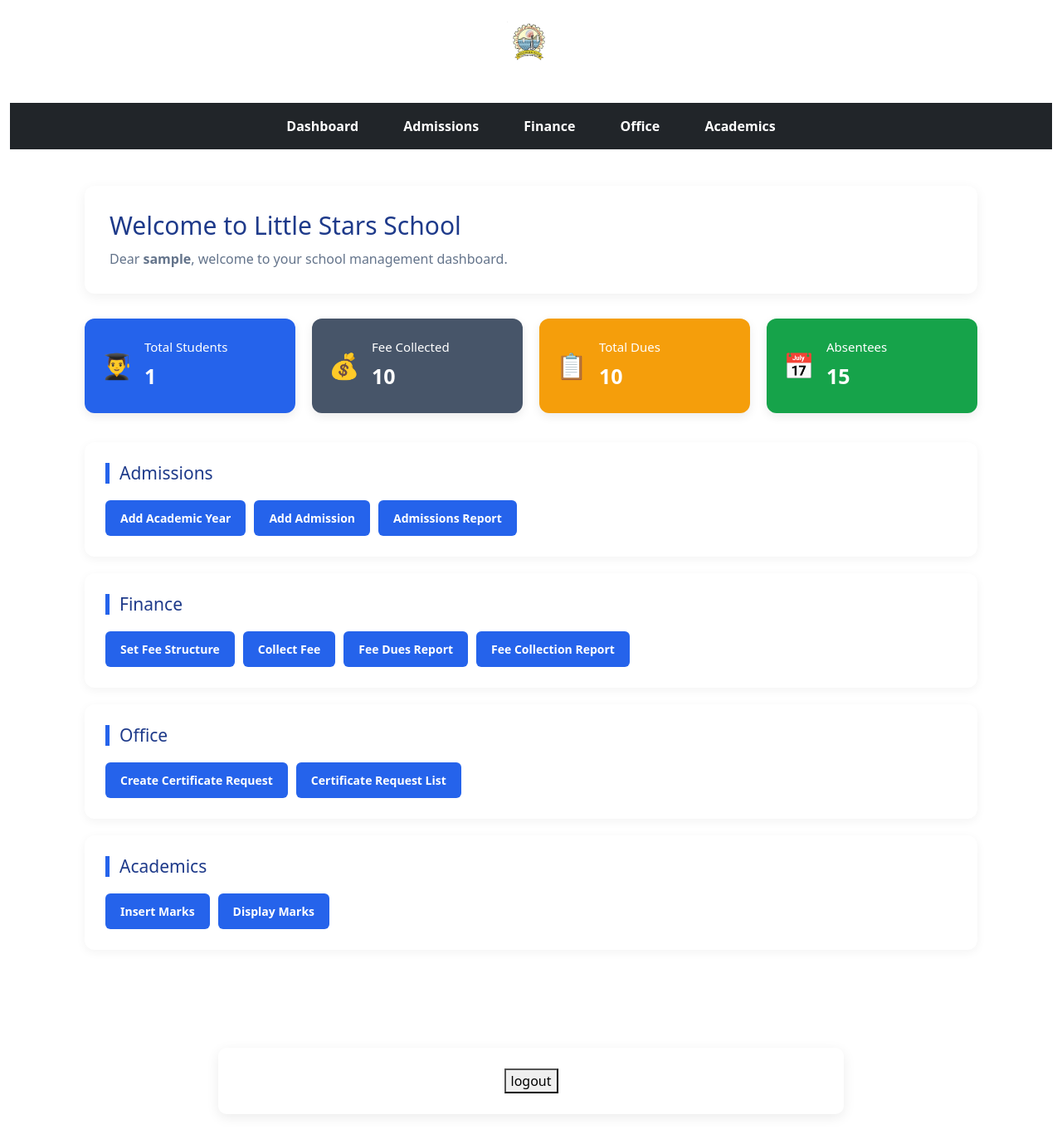
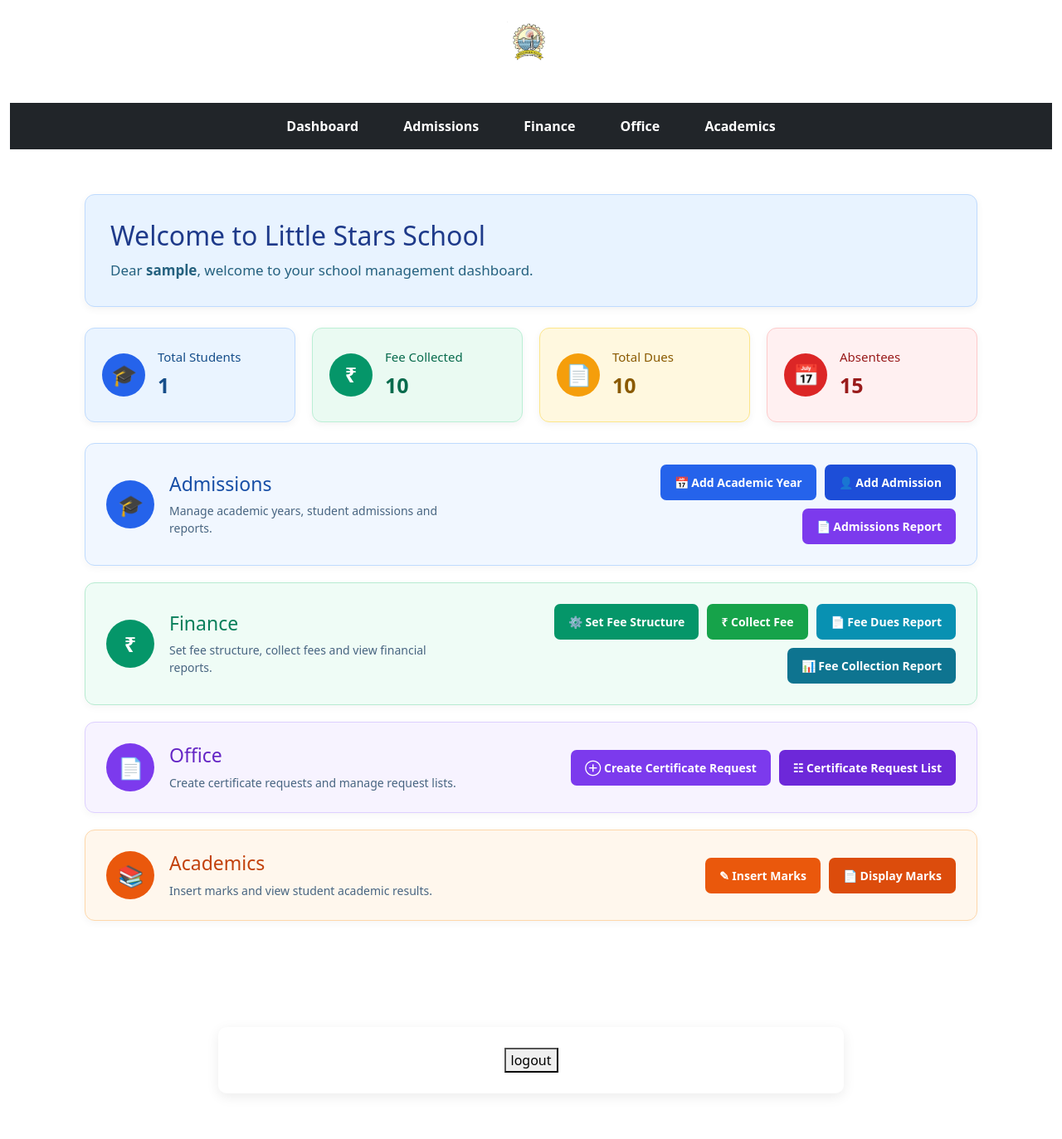
Before and after one commit to Nazeer636/SchoolManagementProject, a Django app: page / in a window 1280 px wide. Shown: the whole page at 83% size. After the commit the page ends 1319 px from the top, so only its background shows below. Run offline with Django 5.2, Linux system fonts and the light colour scheme; a user stored in the database is signed in; tables that the repository leaves empty hold one stand-in row (values such as "Sample post").

Commit message:
Final commit

```diff
--- a/static/css/styles.css
+++ b/static/css/styles.css
@@ -48,13 +48,13 @@ body {
 
 
 /* =========================
-   Dashboard Container
+   Dashboard
    ========================= */
 
 .dashboard {
     max-width: 1200px;
     margin: 0 auto;
-    padding: 20px;
+    padding: 30px 20px;
 }
 
 
@@ -63,36 +63,37 @@ body {
    ========================= */
 
 .welcome-section {
-    background: white;
+    background: #e8f3ff;
+    border: 1px solid #bfdbfe;
+    border-radius: 12px;
     padding: 30px;
-    border-radius: 12px;
-    margin-bottom: 30px;
-    box-shadow: 0 4px 15px rgba(0, 0, 0, 0.06);
+    margin-bottom: 25px;
+    box-shadow: 0 3px 10px rgba(0, 0, 0, 0.05);
 }
 
 .welcome-section h1 {
     text-align: left;
     color: #1e3a8a;
+    font-size: 32px;
     margin: 0 0 10px;
-    font-size: 30px;
 }
 
 .welcome-section p {
+    color: #25617f;
+    font-size: 17px;
     margin: 0;
-    color: #64748b;
-    font-size: 16px;
 }
 
 
 /* =========================
-   Dashboard Statistics
+   Statistics Cards
    ========================= */
 
 .dashboard-cards {
     display: grid;
     grid-template-columns: repeat(4, 1fr);
     gap: 20px;
-    margin-bottom: 35px;
+    margin-bottom: 25px;
 }
 
 .dashboard-card {
@@ -101,24 +102,30 @@ body {
     gap: 15px;
     padding: 25px 20px;
     border-radius: 12px;
-    color: white;
-    box-shadow: 0 4px 12px rgba(0, 0, 0, 0.08);
+    border: 1px solid;
+    box-shadow: 0 3px 10px rgba(0, 0, 0, 0.05);
     transition: transform 0.2s ease, box-shadow 0.2s ease;
 }
 
 .dashboard-card:hover {
-    transform: translateY(-4px);
-    box-shadow: 0 8px 20px rgba(0, 0, 0, 0.12);
+    transform: translateY(-3px);
+    box-shadow: 0 7px 18px rgba(0, 0, 0, 0.1);
 }
 
 .card-icon {
-    font-size: 30px;
+    width: 52px;
+    height: 52px;
+    border-radius: 50%;
+    display: flex;
+    align-items: center;
+    justify-content: center;
+    font-size: 25px;
+    font-weight: bold;
 }
 
-.dashboard-card h4 {
-    margin: 0 0 8px;
+.card-content h4 {
+    margin: 0 0 7px;
     font-size: 15px;
-    font-weight: 500;
 }
 
 .card-value {
@@ -127,22 +134,59 @@ body {
 }
 
 
-/* Card Backgrounds */
+/* Students */
 
 .students-card {
-    background: #2563eb;
+    background: #eaf4ff;
+    border-color: #bfdbfe;
+    color: #164e8a;
 }
 
-.fees-card {
-    background: #475569;
+.students-card .card-icon {
+    background: #2563eb;
+    color: white;
 }
 
-.dues-card {
-    background: #f59e0b;
+
+/* Fees */
+
+.fees-card {
+    background: #eafaf2;
+    border-color: #bbefd5;
+    color: #086b4d;
 }
 
+.fees-card .card-icon {
+    background: #059669;
+    color: white;
+}
+
+
+/* Dues */
+
+.dues-card {
+    background: #fff8df;
+    border-color: #fde68a;
+    color: #8a5a00;
+}
+
+.dues-card .card-icon {
+    background: #f59e0b;
+    color: white;
+}
+
+
+/* Absentees */
+
 .attendance-card {
-    background: #16a34a;
+    background: #fff0f1;
+    border-color: #fecaca;
+    color: #991b1b;
+}
+
+.attendance-card .card-icon {
+    background: #dc2626;
+    color: white;
 }
 
 
@@ -151,19 +195,122 @@ body {
    ========================= */
 
 .dashboard-section {
-    background: white;
+    display: flex;
+    align-items: center;
+    justify-content: space-between;
+    gap: 25px;
     padding: 25px;
+    margin-bottom: 20px;
     border-radius: 12px;
-    margin-bottom: 20px;
-    box-shadow: 0 3px 12px rgba(0, 0, 0, 0.05);
+    border: 1px solid;
+    box-shadow: 0 3px 10px rgba(0, 0, 0, 0.04);
 }
 
-.dashboard-section h3 {
-    color: #1e3a8a;
-    margin: 0 0 20px;
-    padding-left: 12px;
-    border-left: 5px solid #2563eb;
-    font-size: 21px;
+
+/* Section Information */
+
+.section-info {
+    display: flex;
+    align-items: center;
+    gap: 18px;
+    min-width: 330px;
+}
+
+.section-icon {
+    width: 58px;
+    height: 58px;
+    border-radius: 50%;
+    display: flex;
+    align-items: center;
+    justify-content: center;
+    font-size: 25px;
+    font-weight: bold;
+    flex-shrink: 0;
+}
+
+.section-info h3 {
+    margin: 0 0 8px;
+    font-size: 23px;
+}
+
+.section-info p {
+    margin: 0;
+    color: #486581;
+    font-size: 14px;
+    line-height: 1.5;
+}
+
+
+/* =========================
+   Section Colors
+   ========================= */
+
+
+/* Admissions */
+
+.admissions-section {
+    background: #f1f7ff;
+    border-color: #bfdbfe;
+}
+
+.admissions-section .section-icon {
+    background: #2563eb;
+    color: white;
+}
+
+.admissions-section h3 {
+    color: #174ea6;
+}
+
+
+/* Finance */
+
+.finance-section {
+    background: #effcf6;
+    border-color: #b7ebd1;
+}
+
+.finance-section .section-icon {
+    background: #059669;
+    color: white;
+}
+
+.finance-section h3 {
+    color: #087f5b;
+}
+
+
+/* Office */
+
+.office-section {
+    background: #f7f3ff;
+    border-color: #ddd0ff;
+}
+
+.office-section .section-icon {
+    background: #7c3aed;
+    color: white;
+}
+
+.office-section h3 {
+    color: #6425c5;
+}
+
+
+/* Academics */
+
+.academics-section {
+    background: #fff7ed;
+    border-color: #fed7aa;
+}
+
+.academics-section .section-icon {
+    background: #ea580c;
+    color: white;
+}
+
+.academics-section h3 {
+    color: #c2410c;
 }
 
 
@@ -174,6 +321,7 @@ body {
 .action-buttons {
     display: flex;
     flex-wrap: wrap;
+    justify-content: flex-end;
     gap: 10px;
 }
 
@@ -182,20 +330,78 @@ body {
 }
 
 .action-buttons button {
-    background: #2563eb;
     color: white;
     border: none;
-    border-radius: 6px;
-    padding: 11px 18px;
+    border-radius: 7px;
+    padding: 11px 17px;
     font-size: 14px;
     font-weight: 600;
     cursor: pointer;
-    transition: background 0.2s ease, transform 0.2s ease;
+    transition: transform 0.2s ease, opacity 0.2s ease;
 }
 
 .action-buttons button:hover {
+    transform: translateY(-2px);
+    opacity: 0.9;
+}
+
+
+/* =========================
+   Individual Button Colors
+   ========================= */
+
+/* Blue */
+
+.btn-blue {
+    background: #2563eb;
+}
+
+.btn-dark-blue {
     background: #1d4ed8;
-    transform: translateY(-2px);
+}
+
+
+/* Purple */
+
+.btn-purple {
+    background: #7c3aed;
+}
+
+.btn-dark-purple {
+    background: #6d28d9;
+}
+
+
+/* Green */
+
+.btn-green {
+    background: #059669;
+}
+
+.btn-light-green {
+    background: #16a34a;
+}
+
+
+/* Teal */
+
+.btn-teal {
+    background: #0891b2;
+}
+
+.btn-dark-teal {
+    background: #0e7490;
+}
+
+
+/* Orange */
+
+.btn-orange {
+    background: #ea580c;
+}
+
+.btn-red-orange {
+    background: #dc4c0c;
 }
 
 
@@ -219,10 +425,19 @@ form {
    Responsive Design
    ========================= */
 
-@media (max-width: 900px) {
+@media (max-width: 1000px) {
 
     .dashboard-cards {
         grid-template-columns: repeat(2, 1fr);
+    }
+
+    .dashboard-section {
+        flex-direction: column;
+        align-items: flex-start;
+    }
+
+    .action-buttons {
+        justify-content: flex-start;
     }
 
 }
@@ -234,8 +449,12 @@ form {
         padding: 15px;
     }
 
+    .welcome-section {
+        padding: 22px;
+    }
+
     .welcome-section h1 {
-        font-size: 24px;
+        font-size: 25px;
     }
 
     .dashboard-cards {
@@ -246,10 +465,16 @@ form {
         padding: 20px;
     }
 
+    .section-info {
+        min-width: 0;
+    }
+
     .action-buttons {
+        width: 100%;
         flex-direction: column;
     }
 
+    .action-buttons a,
     .action-buttons button {
         width: 100%;
     }
--- a/templates/home.html
+++ b/templates/home.html
@@ -6,33 +6,35 @@
 
     <!-- Welcome Section -->
     <div class="welcome-section">
+        <div>
             <h1>Welcome to Little Stars School</h1>
             <p>Dear <strong>{{username}}</strong>, welcome to your school management dashboard.</p>
         </div>
+    </div>
 
 
-    <!-- Statistics -->
+    <!-- Statistics Cards -->
     <div class="dashboard-cards">
 
         <div class="dashboard-card students-card">
-            <div class="card-icon">👨‍🎓</div>
-            <div>
+            <div class="card-icon">🎓</div>
+            <div class="card-content">
                 <h4>Total Students</h4>
                 <div class="card-value">{{totalstudents}}</div>
             </div>
         </div>
 
         <div class="dashboard-card fees-card">
-            <div class="card-icon">💰</div>
-            <div>
+            <div class="card-icon">₹</div>
+            <div class="card-content">
                 <h4>Fee Collected</h4>
                 <div class="card-value">{{feecollected}}</div>
             </div>
         </div>
 
         <div class="dashboard-card dues-card">
-            <div class="card-icon">📋</div>
-            <div>
+            <div class="card-icon">📄</div>
+            <div class="card-content">
                 <h4>Total Dues</h4>
                 <div class="card-value">{{feeduetotal}}</div>
             </div>
@@ -40,7 +42,7 @@
 
         <div class="dashboard-card attendance-card">
             <div class="card-icon">📅</div>
-            <div>
+            <div class="card-content">
                 <h4>Absentees</h4>
                 <div class="card-value">15</div>
             </div>
@@ -50,78 +52,122 @@
 
 
     <!-- Admissions -->
-    <div class="dashboard-section">
+    <div class="dashboard-section admissions-section">
+
+        <div class="section-info">
+            <div class="section-icon">🎓</div>
+
+            <div>
                 <h3>Admissions</h3>
+                <p>Manage academic years, student admissions and reports.</p>
+            </div>
+        </div>
 
         <div class="action-buttons">
+
             <a href="/admissions/addacademicyear">
-                <button>Add Academic Year</button>
+                <button class="btn-blue">📅 Add Academic Year</button>
             </a>
 
             <a href="/admissions/addadmission">
-                <button>Add Admission</button>
+                <button class="btn-dark-blue">👤 Add Admission</button>
             </a>
 
             <a href="/admissions/admissionsreport">
-                <button>Admissions Report</button>
+                <button class="btn-purple">📄 Admissions Report</button>
             </a>
+
         </div>
+
     </div>
 
 
     <!-- Finance -->
-    <div class="dashboard-section">
+    <div class="dashboard-section finance-section">
+
+        <div class="section-info">
+            <div class="section-icon">₹</div>
+
+            <div>
                 <h3>Finance</h3>
+                <p>Set fee structure, collect fees and view financial reports.</p>
+            </div>
+        </div>
 
         <div class="action-buttons">
+
             <a href="/finance/setfeestructure">
-                <button>Set Fee Structure</button>
+                <button class="btn-green">⚙ Set Fee Structure</button>
             </a>
 
             <a href="/finance/collectfee">
-                <button>Collect Fee</button>
+                <button class="btn-light-green">₹ Collect Fee</button>
             </a>
 
             <a href="/finance/feeduesreport">
-                <button>Fee Dues Report</button>
+                <button class="btn-teal">📄 Fee Dues Report</button>
             </a>
 
             <a href="/finance/feecollectionreport">
-                <button>Fee Collection Report</button>
+                <button class="btn-dark-teal">📊 Fee Collection Report</button>
             </a>
+
         </div>
+
     </div>
 
 
     <!-- Office -->
-    <div class="dashboard-section">
+    <div class="dashboard-section office-section">
+
+        <div class="section-info">
+            <div class="section-icon">📄</div>
+
+            <div>
                 <h3>Office</h3>
+                <p>Create certificate requests and manage request lists.</p>
+            </div>
+        </div>
 
         <div class="action-buttons">
+
             <a href="/office/createcertificaterequest">
-                <button>Create Certificate Request</button>
+                <button class="btn-purple">⊕ Create Certificate Request</button>
             </a>
 
             <a href="/office/certificaterequestlist">
-                <button>Certificate Request List</button>
+                <button class="btn-dark-purple">☷ Certificate Request List</button>
             </a>
+
         </div>
+
     </div>
 
 
     <!-- Academics -->
-    <div class="dashboard-section">
+    <div class="dashboard-section academics-section">
+
+        <div class="section-info">
+            <div class="section-icon">📚</div>
+
+            <div>
                 <h3>Academics</h3>
+                <p>Insert marks and view student academic results.</p>
+            </div>
+        </div>
 
         <div class="action-buttons">
+
             <a href="/academics/insertmarks">
-                <button>Insert Marks</button>
+                <button class="btn-orange">✎ Insert Marks</button>
             </a>
 
             <a href="/academics/displaymarks">
-                <button>Display Marks</button>
+                <button class="btn-red-orange">📄 Display Marks</button>
             </a>
+
         </div>
+
     </div>
 
 </div>
```
Lines whose indentation alone changed are shown as unchanged.
